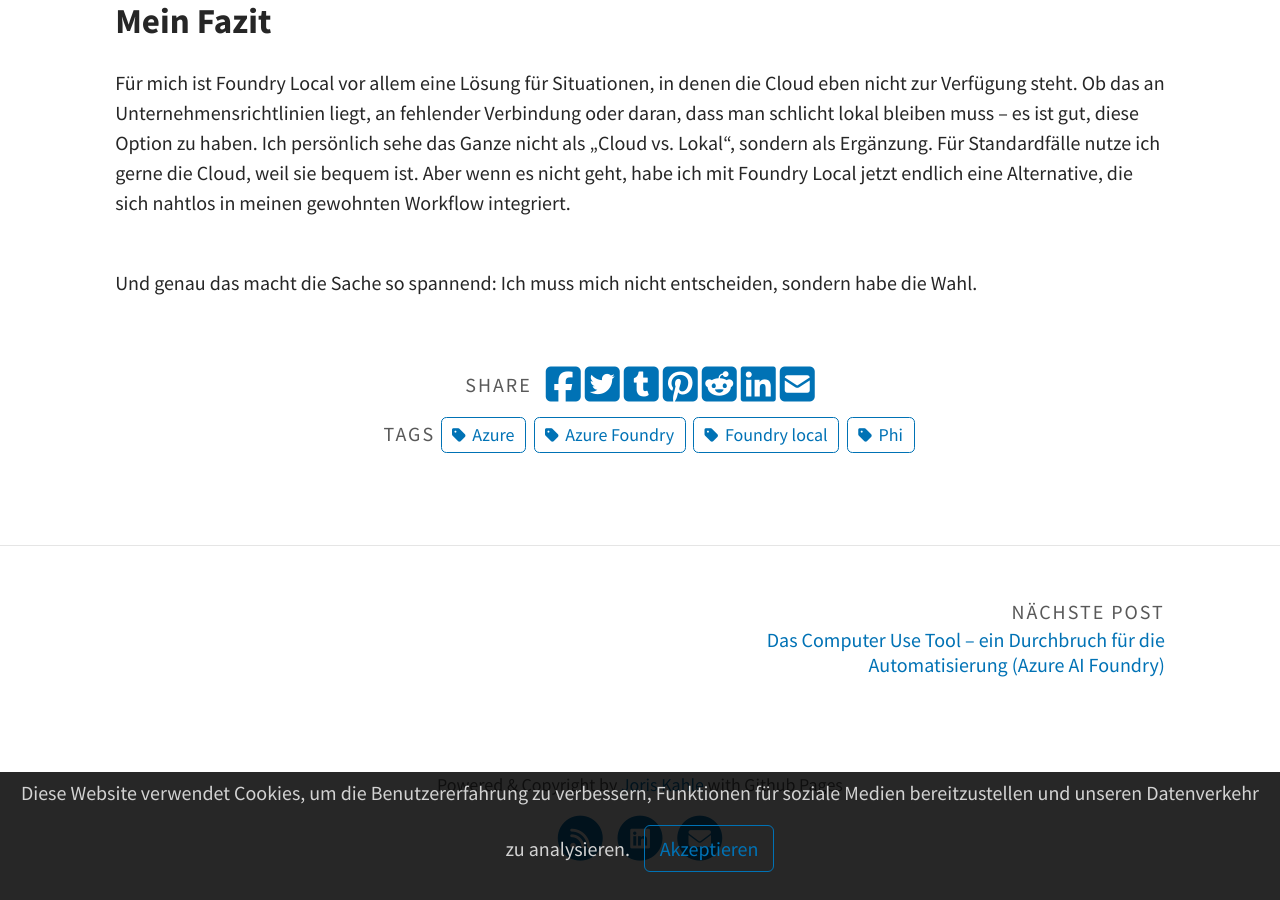
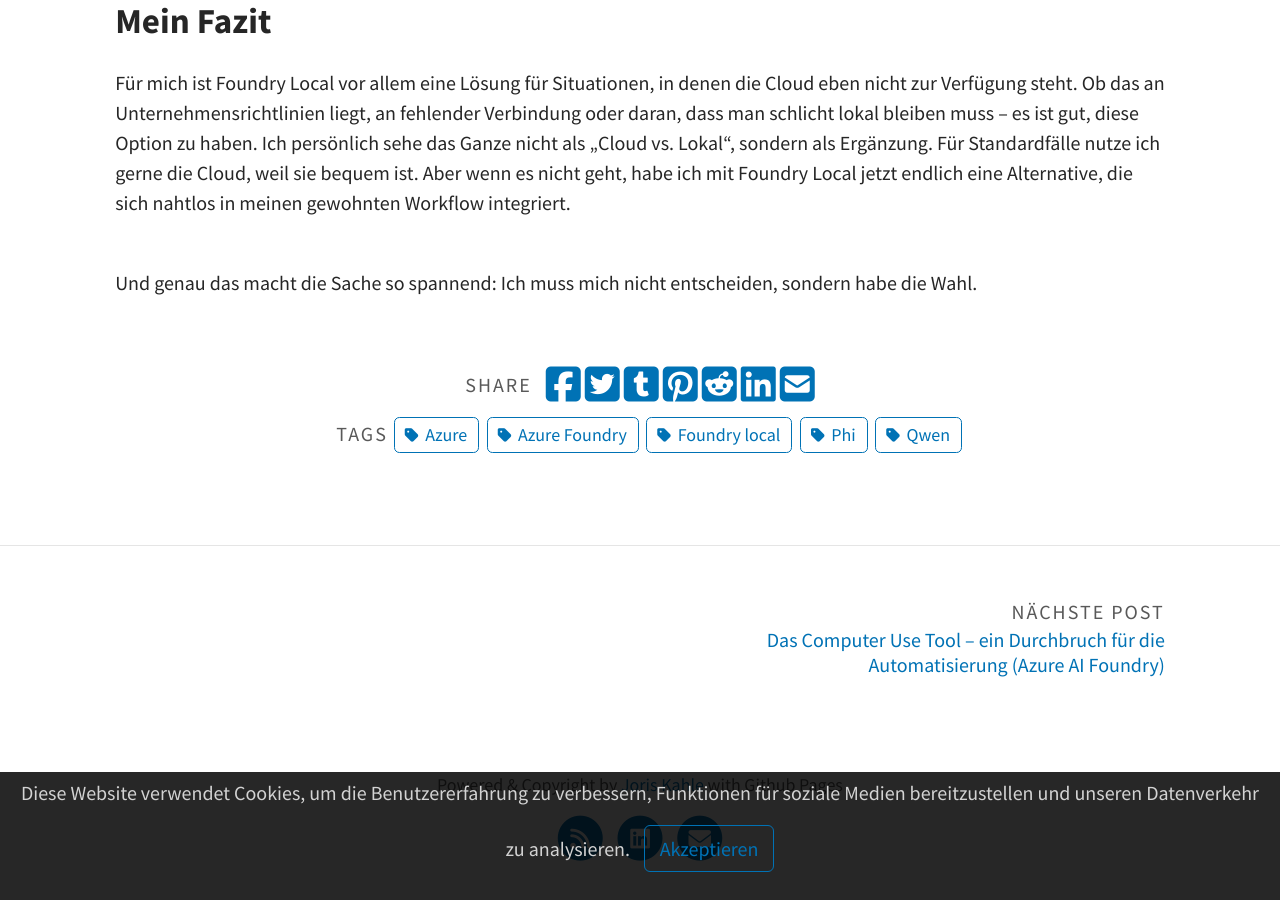
Before and after one commit to joriskahle007/joriskahle007.github.io, a Jekyll site: the page built from _posts/2025-10-01-FoundryLocal.md, in a window 1280 px wide and 900 px high, scrolled down 5903 px. Built offline with Jekyll 4.4.1, drawn with Linux system fonts in a browser that asks for light colours; a script that is not in the unit is left out.

Commit message:
Update 2025-10-01-FoundryLocal.md

```diff
--- a/_posts/2025-10-01-FoundryLocal.md
+++ b/_posts/2025-10-01-FoundryLocal.md
@@ -1,7 +1,7 @@
 ---
 layout: post
 title: Lokale KI-Modelle in der Entwicklung - Foundry Local machts möglich
-tags: [Azure, Azure Foundry, Foundry local, Phi]
+tags: [Azure, Azure Foundry, Foundry local, Phi, Qwen]
 ---
 
 Es gibt Situationen, da ist die Cloud keine Option. Nicht, weil ich ihr misstraue oder Angst um meine Daten hätte – im Gegenteil, viele meiner Projekte laufen ganz
@@ -54,12 +54,12 @@
 Installation des Foundry Local Dienstes.<br><br>
 
 Step 2.)<br>
-<img src="/assets/img/foundrymodellist.jpg" alt="foundry Local" /><br><br>
-Auflistung sämtlicher Modelle die Lokal auf meinerm Laptop ausgeführt werden könnten.
+<img src="/assets/img/foundrymodellist.jpg" alt="foundry Local" /><br>
+Auflistung sämtlicher Modelle die Lokal auf meinerm Laptop ausgeführt werden könnten.<br><br>
 
 Step 3.)<br>
-<img src="/assets/img/foundryStart.jpg" alt="foundry Local" /><br><br>
-Der Foundry Local Dienste wird wie folgt gestartet
+<img src="/assets/img/foundryStart.jpg" alt="foundry Local" /><br>
+Der Foundry Local Dienste wird wie folgt gestartet<br><br>
 
 Step 4.)<br>
 <img src="/assets/img/foundryphi4.jpg" alt="foundry Local" /><br>
```
